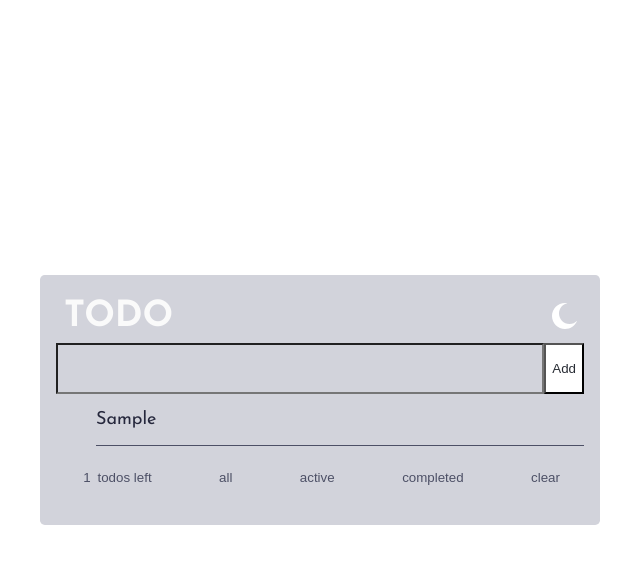
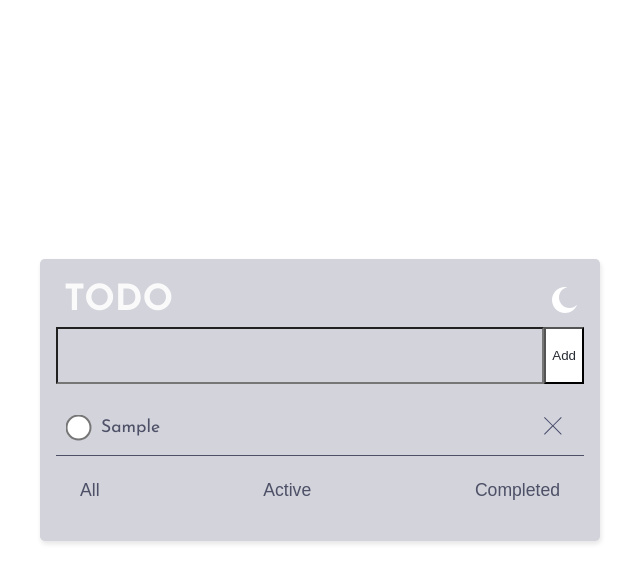
Before and after one commit to dornescum/todo-simple, a React (Create React App) app: page / in a window 1280 px wide. Both pictures are taken after typing "Sample" into the empty fields and a click on the button "Add". Shown: the top 582 px of the page, without its empty margins (320-960 px from the left). Built offline with nearby package versions, Linux system fonts and the light colour scheme.

Commit message:
remove editing

```diff
--- a/src/App.js
+++ b/src/App.js
@@ -3,17 +3,12 @@ import './styles/main/App.scss';
 import {ValueContext} from "./context/config";
 import Form from "./components/Form";
 import TheFooter from "./components/UI/TheFooter";
-import BgDesktop from './assets/images/bg-desktop-dark.jpg';
 
 
 function App() {
 	const [todos, setTodos] = useState([]);
 	const [todo, setTodo] = useState('');
-	const [todoEditing, setTodoEditing] = useState(null);
-	const [editingText, setEditingText] = useState('');
-
 	const [darkTheme, setDarkTheme] = useState(false);
-
 	const changeTheme = () => {
 		return 	setDarkTheme(!darkTheme)
 	};
@@ -47,17 +42,6 @@ function App() {
 		setTodos(updatedTodos);
 	};
 
-	const editTodo = (id) => {
-		const updatedTodos = [...todos].map((todo) => {
-			if (todo.id === id) {
-				todo.text = editingText;
-			}
-			return todo; // il editez doar pe cel care are id ul corect
-		});
-		setTodos(updatedTodos);
-		setTodoEditing(null);
-		setEditingText('');
-	};
 
 	useEffect(() => {
 		const temp = localStorage.getItem('todos');
@@ -75,19 +59,13 @@ function App() {
 
 	return (
 		<ValueContext.Provider value={{
-			todos, setTodos, todo, setTodo, handleSubmit,
-			deleteTodo, todoEditing, toggleComplete, editTodo, setEditingText, setTodoEditing,
-			darkTheme, changeTheme
+			todos, setTodos, todo, setTodo, handleSubmit, deleteTodo, toggleComplete, darkTheme, changeTheme
 		}}>
 			<div className={darkTheme ? 'themes-dark App': 'themes-light App'}>
-				{/*<img src={BgDesktop} alt="" className='picture'/>*/}
 				<div className={darkTheme ? 'form-container-dark': 'form-container-light'}>
 					<Form handleSubmit={handleSubmit}/>
 					<TheFooter />
 				</div>
-
-
-
 			</div>
 		</ValueContext.Provider>
 
@@ -95,3 +73,20 @@ function App() {
 }
 
 export default App;
+
+
+// const [todoEditing, setTodoEditing] = useState(null);
+// const [editingText, setEditingText] = useState('');
+
+//
+// const editTodo = (id) => {
+// 	const updatedTodos = [...todos].map((todo) => {
+// 		if (todo.id === id) {
+// 			todo.text = editingText;
+// 		}
+// 		return todo; // il editez doar pe cel care are id ul corect
+// 	});
+// 	setTodos(updatedTodos);
+// 	setTodoEditing(null);
+// 	setEditingText('');
+// };
--- a/src/components/ItemTodo.js
+++ b/src/components/ItemTodo.js
@@ -2,7 +2,7 @@ import React, {useContext} from 'react';
 import {ValueContext} from "../context/config";
 
 
-const ItemTodo = ({activeTodos, text}) => {
+const ItemTodo = ({activeTodos}) => {
 const {darkTheme}= useContext(ValueContext);
 	return (
 		<ul className={darkTheme ? ' active-results-dark': " active-results-light"}>{activeTodos.map((items) => {
--- a/src/components/UI/TheFooter.js
+++ b/src/components/UI/TheFooter.js
@@ -2,14 +2,14 @@ import React, {useContext, useState} from 'react';
 import {ValueContext} from "../../context/config";
 import CrossIcon from "./CrossIcon";
 import ItemTodo from "../ItemTodo";
-// import cross from '../../assets/images/icon-cross.svg';
 
 
 const TheFooter = () => {
-	const {
-		todos, todoEditing, editingText, setEditingText, deleteTodo, toggleComplete, editTodo,
-		setTodoEditing, setTodos, setTodo, darkTheme
-	} = useContext(ValueContext);
+	const [allTodos, setAllTodos] = useState(true);
+	const [activeLeft, setActiveLeft] = useState(false);
+	const [isCompleted, setIsCompleted] = useState(false);
+
+	const {todos, deleteTodo, toggleComplete, darkTheme} = useContext(ValueContext);
 
 	const activeTodos = todos.filter((task) => {
 		return task.completed === false;
@@ -18,84 +18,35 @@ const TheFooter = () => {
 		return task.completed === true;
 	});
 
-	const [itemsLeft, setItemsLeft] = useState(true);
-	const [allTodos, setAllTodos] = useState(false);
-	const [activeLeft, setActiveLeft] = useState(false);
-	const [isCompleted, setIsCompleted] = useState(false);
-	const [clearCompleted, setClearCompleted] = useState(false);
-
-	const showAllItemsLeft = () => {
-		setItemsLeft(true);
-		setAllTodos(false);
+	const showAllTodos = () => {
+		setAllTodos(true);
 		setIsCompleted(false);
 		setActiveLeft(false);
-		setClearCompleted(false);
-	};
-	const showAllTodos = () => {
-		setAllTodos(true);
-		setItemsLeft(false);
-		setIsCompleted(false);
-		setActiveLeft(false);
-		setClearCompleted(false);
-
 	};
 	const showAllActive = () => {
 		setActiveLeft(true);
 		setAllTodos(false);
-		setItemsLeft(false);
 		setIsCompleted(false);
-		setClearCompleted(false);
-
 	};
 	const showAllCompleted = () => {
 		setIsCompleted(true);
 		setActiveLeft(false);
 		setAllTodos(false);
-		setItemsLeft(false);
-		setClearCompleted(false);
+	};
 
-	};
-	const removeCompleted = () => {
-		setClearCompleted(true);
-		setIsCompleted(false);
-		setActiveLeft(false);
-		setAllTodos(false);
-		setItemsLeft(false);
-	};
 
 	return (
 		<footer className={darkTheme ? 'themes-dark': "footer-light"}>
-			{itemsLeft && <ul className={darkTheme ? ' active-results-dark': " active-results-light"}>{todos.map((todo)=>{
-				return <li className='show-active' key={todo.id}>{todo.text}</li>;
-			})}</ul>}
 			{allTodos && <div className="results">{todos.map((todo) => {
 				return <div key={todo.id} className="show-results">
-
 					<div className='results-start'>
-						{/*fixme value issue*/}
 						<input type="radio" onChange={() => toggleComplete(todo.id)}
 							   checked={todo.completed }/>
-
-						{todoEditing === todo.id ? (
-							<input type="text" onChange={(e) => setEditingText(e.target.value)}
-								   value={editingText}/>
-						) : (
-							<div  className={todo.completed ? 'line-through' : 'no-decoration'}>
-								<p>{todo.text}</p>
-							</div>
-						)}
+						<div  className={todo.completed ? 'line-through' : 'no-decoration'}>
+							<p>{todo.text}</p>
+						</div>
 					</div>
-
 					<div className='results-end'>
-						{/*{todoEditing === todo.id ? (*/}
-						{/*	<button onClick={() => {*/}
-						{/*		editTodo(todo.id);*/}
-						{/*	}}> submit edit </button>*/}
-						{/*) : (*/}
-						{/*	<button onClick={() => {*/}
-						{/*		setTodoEditing(todo.id);*/}
-						{/*	}}> edit todo</button>*/}
-						{/*)}*/}
 						<button onClick={() => deleteTodo(todo.id)} className='close-btn'>
 							<CrossIcon />
 						</button>
@@ -108,35 +59,23 @@ const TheFooter = () => {
 			{isCompleted && <ul className={darkTheme ? ' active-results-dark': " active-results-light"}>{completedTodos.map((items) => {
 				return <li className='show-active' key={items.id}>{items.text}</li>;
 			})}</ul>}
-			{clearCompleted && <ul className={darkTheme ? ' active-results-dark': " active-results-light"}>{todos.map((todo)=>{
-				return <li className='show-active' key={todo.id}>{todo.text}</li>;
-			})}</ul>}
 
 			<div className={darkTheme ? 'footer-dark footer-bottom': 'footer-light footer-bottom'}>
 				<div className="footer-btn">
-					<button onClick={showAllItemsLeft}
+					<button onClick={showAllTodos}
 							className={darkTheme ? 'footer-btn-dark': 'footer-btn-light'}>
-						<span style={{padding: ".5rem .2rem"}}>{activeTodos.length}</span> todos left
-					</button>
-				</div>
-				<div className="footer-btn">
-					<button onClick={showAllTodos} className={darkTheme ? 'footer-btn-dark': 'footer-btn-light'}>
 						all
 					</button>
 				</div>
 				<div className="footer-btn">
-					<button onClick={showAllActive} className={darkTheme ? 'footer-btn-dark': 'footer-btn-light'}>
+					<button onClick={showAllActive}
+							className={darkTheme ? 'footer-btn-dark': 'footer-btn-light'}>
 						active
 					</button>
 				</div>
 				<div className="footer-btn">
 					<button onClick={showAllCompleted} className={darkTheme ? 'footer-btn-dark': 'footer-btn-light'}>
 						completed
-					</button>
-				</div>
-				<div className="footer-btn" >
-					<button onClick={removeCompleted} className={darkTheme ? 'footer-btn-dark': 'footer-btn-light'}>
-						clear
 					</button>
 				</div>
 			</div>
@@ -147,91 +86,3 @@ const TheFooter = () => {
 };
 
 export default TheFooter;
-
-// const activeTodos = todos.filter((task) => {
-// 	return task.completed === false;
-// });
-// const completedTodos = todos.filter((task) => {
-// 	return task.completed === true;
-// });
-// const todosLength = todos.length;
-//
-// const [itemsLeft, setItemsLeft] = useState(true);
-// const [allTodos, setAllTodos] = useState(false);
-// const [activeLeft, setActiveLeft] = useState(false);
-// const [isCompleted, setIsCompleted] = useState(false);
-// const [clearCompleted, setClearCompleted] = useState(false);
-//
-// const showAllItemsLeft =()=>{
-// 	setItemsLeft(!itemsLeft);
-// }
-//
-//
-// return (
-// 	<div style={{display: 'flex'}}>
-// 		<div className="footer">
-// 			<button onClick={showAllItemsLeft}>
-// 				<span style={{padding: ".5rem .2rem"}}>{activeTodos.length}</span> todos left
-// 			</button>
-//
-// 		</div>
-// 		<div className="footer">
-// 			<button >
-// 				all
-// 			</button>
-// 		</div>
-// 		<div className="footer">
-// 			<button >
-// 				active
-// 			</button>
-// 		</div>
-// 		<div className="footer">
-// 			<button >
-// 				completed
-// 			</button>
-// 		</div>
-// 		<div className="footer">
-// 			<button >
-// 				clear
-// 			</button>
-// 		</div>
-//
-// 		{itemsLeft && <div className='display'>{todos.length}</div>}
-// 		{allTodos && <div>{todos}</div>}
-// 		{activeLeft && <div >{activeTodos}</div>}
-// 		{isCompleted && <div >{completedTodos}</div>}
-// 		{clearCompleted && <div >{activeTodos.length}</div>}
-//
-//
-// 	</div>
-// );
-
-{/*{clearCompleted && <div>{todos.map((todo) => {*/}
-{/*	return <div key={todo.id}>*/}
-{/*		{todoEditing === todo.id ? (*/}
-{/*			<input type="text" onChange={(e) => setEditingText(e.target.value)}*/}
-{/*				   value={editingText}/>*/}
-{/*		) : (*/}
-{/*			<div>*/}
-{/*				{todo.text}*/}
-{/*			</div>*/}
-{/*		)}*/}
-{/*		<button onClick={() => deleteTodo(todo.id)}>delete</button>*/}
-{/*		<input type="checkbox" onChange={() => toggleComplete(todo.id)} checked={todo.completed}/>*/}
-{/*		{todoEditing === todo.id ? (*/}
-{/*			<button onClick={() => {*/}
-{/*				editTodo(todo.id);*/}
-{/*			}}> submit edit </button>*/}
-{/*		) : (*/}
-{/*			<button onClick={() => {*/}
-{/*				setTodoEditing(todo.id);*/}
-{/*			}}> edit todo</button>*/}
-{/*		)}*/}
-{/*	</div>;*/}
-{/*})}*/}
-{/*</div>}*/}
-
-{/*{activeLeft && <ul className='active-results'>{activeTodos.map((items) => {*/}
-{/*	return <li className='show-active'  key={items.id}>{items.text}</li>*/}
-
-{/*})}</ul>}*/}
--- a/src/context/config.js
+++ b/src/context/config.js
@@ -1,7 +1,3 @@
  import {createContext} from "react";
 
-
-
-
-
 export const ValueContext = createContext({});
--- a/src/styles/main/_Form.scss
+++ b/src/styles/main/_Form.scss
@@ -3,6 +3,9 @@
   width: 33rem;
   background: $d-blue;
   z-index: 10;
+  @media  (max-width: $xs){
+    width: 19rem;
+  }
 
 
   .form-header{
@@ -24,6 +27,13 @@
       background: $l-gray;
       color: $d-blue;
       padding: 1rem 0;
+      font-size: 16px;
+    }
+    input:focus{
+      outline: none;
+    }
+    input[type="text"] {
+      font-size: inherit;
     }
   }
 
@@ -37,7 +47,13 @@
       background: $d-blue;
       color: $white;
       padding: 1rem 0;
-
+      font-size: 16px;
+    }
+    input:focus{
+      outline: none;
+    }
+    input[type="text"] {
+      font-size: inherit;
     }
   }
 }
@@ -63,9 +79,3 @@
   border: none;
 
 }
-.nothing{
-  padding: 1rem 0;
-  margin: 0;
-  background: transparent;
-  background: red;
-}
--- a/src/styles/main/_FormContainer.scss
+++ b/src/styles/main/_FormContainer.scss
@@ -3,6 +3,12 @@
   background: $l-gray;
   color: $d-gray1;
   padding: 1rem;
+  box-shadow: $box-light;
+  transition: $transition;
+  &:hover{
+    box-shadow: $box-dark;
+
+  }
 }
 .form-container-dark{
   border-radius: $radius;
--- a/src/styles/main/_Results.scss
+++ b/src/styles/main/_Results.scss
@@ -23,6 +23,8 @@
         @include flex-self;
         margin: 0 1rem;
         transform: scale(2);
+        cursor: pointer;
+
       }
 
       //input[type=radio]:checked + label::before {
@@ -37,10 +39,11 @@
     .results-end {
 
       .close-btn {
-        //background: $d-gray2;
+        background: $l-gray;
         vertical-align: bottom;
         border: none;
         margin-right: 1rem;
+        cursor: pointer;
       }
     }
   }
--- a/src/styles/main/_TheFooter.scss
+++ b/src/styles/main/_TheFooter.scss
@@ -3,7 +3,10 @@ footer {
   flex-direction: column;
   background: $d-gray2;
   width: 33rem;
-
+  font-size: $font-base;
+  @media  (max-width: $xs){
+    width: 19rem;
+  }
 
   .footer-bottom {
     @include flex-sb;
@@ -15,7 +18,12 @@ footer {
       color: $d-gray1;
       border: none;
       cursor: pointer;
-
+      text-transform: capitalize;
+      font-size: $font-base;
+      @media  (max-width: $xs){
+        padding: .5rem;
+        margin: .2rem;
+      }
     }
 
     .footer-btn-dark {
@@ -25,8 +33,12 @@ footer {
       color: $d-lightGray;
       border: none;
       cursor: pointer;
-
-
+      text-transform: capitalize;
+      font-size: $font-base;
+      @media  (max-width: $xs){
+        padding: .5rem;
+        margin: .2rem;
+      }
     }
   }
 
@@ -39,13 +51,3 @@ footer {
 .footer-dark {
   background: $d-blue;
 }
-
-//.footer-btn {
-//  //padding: 1rem;
-//  //margin: .5rem;
-//  button {
-//    border: none;
-//    cursor: pointer;
-//  }
-//
-//}
--- a/src/styles/utils/_Base.scss
+++ b/src/styles/utils/_Base.scss
@@ -10,10 +10,6 @@ body {
   font-family: 'Josefin Sans', sans-serif
 }
 
-//code {
-//  font-family: source-code-pro, Menlo, Monaco, Consolas, 'Courier New',
-//  monospace;
-//}
 html {
   scroll-behavior: smooth;
   overflow-x: hidden;
--- a/src/styles/utils/_Variables.scss
+++ b/src/styles/utils/_Variables.scss
@@ -15,14 +15,14 @@ $d-gray2:#393a4c; //hsl(237, 14%, 26%)
 
 //#181824
 
-//$box-light: 3px 15px 15px hsl(25, 100%, 94%);
-//$box-dark: 3px 7px 20px hsl(26, 100%, 55%);
+$box-light: 1px 3px 5px rgba(0,0,0,0.1);
+$box-dark: 2px 4px 10px rgba(0,0,0,0.3);
 
 $radius: .3rem;
 $transition: all .3s ease;
 $letter-spacing: 1.2px;
 
-$font-base: 1rem;
+$font-base: 1.1rem;
 $font-sm: 0.75* 1rem;
 $font-lg: 3.5* 1rem;
 
```
Also changed, not shown: src/components/Form.js (+1 -9 lines), src/styles/main/App.scss (+10 -2 lines).
